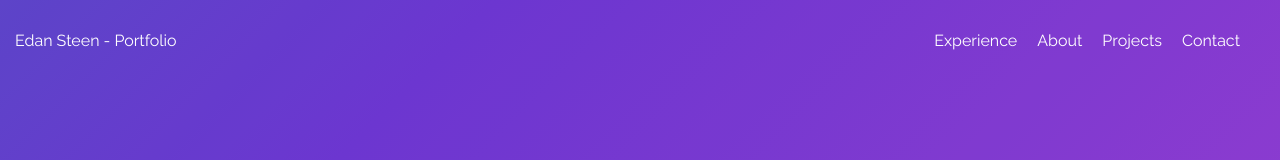
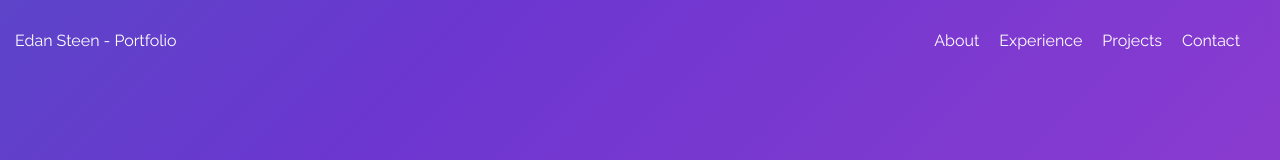
Before and after one commit to edansteen/edansteen.github.io, a Next.js app: page / in a window 1280 px wide. Shown: the top 160 px of the page. Built offline with nearby package versions, Linux system fonts and the light colour scheme.

Commit message:
Swapped around Experience and About Sections in Navbar

```diff
--- a/src/components/Navbar.js
+++ b/src/components/Navbar.js
@@ -40,11 +40,11 @@ function Navbar(props) {
           <span className={animatedStyles.gradientText}>Edan Steen - Portfolio</span>
         </a>
         <div className={menuActive ? (styles.mobileMenu) : styles.linksContainer} onClick={menuActive ? (closeLinks) : null}>
+            <span onClick={() => router.push('/#about')} className={animatedStyles.gradientText}>
+              About
+            </span>
             <span onClick={() => router.push('/#experience')} className={animatedStyles.gradientText}>
               Experience
-            </span>
-            <span onClick={() => router.push('/#about')} className={animatedStyles.gradientText}>
-              About
             </span>
             <span onClick={() => router.push('/#projects')} className={animatedStyles.gradientText}>
               Projects
```
